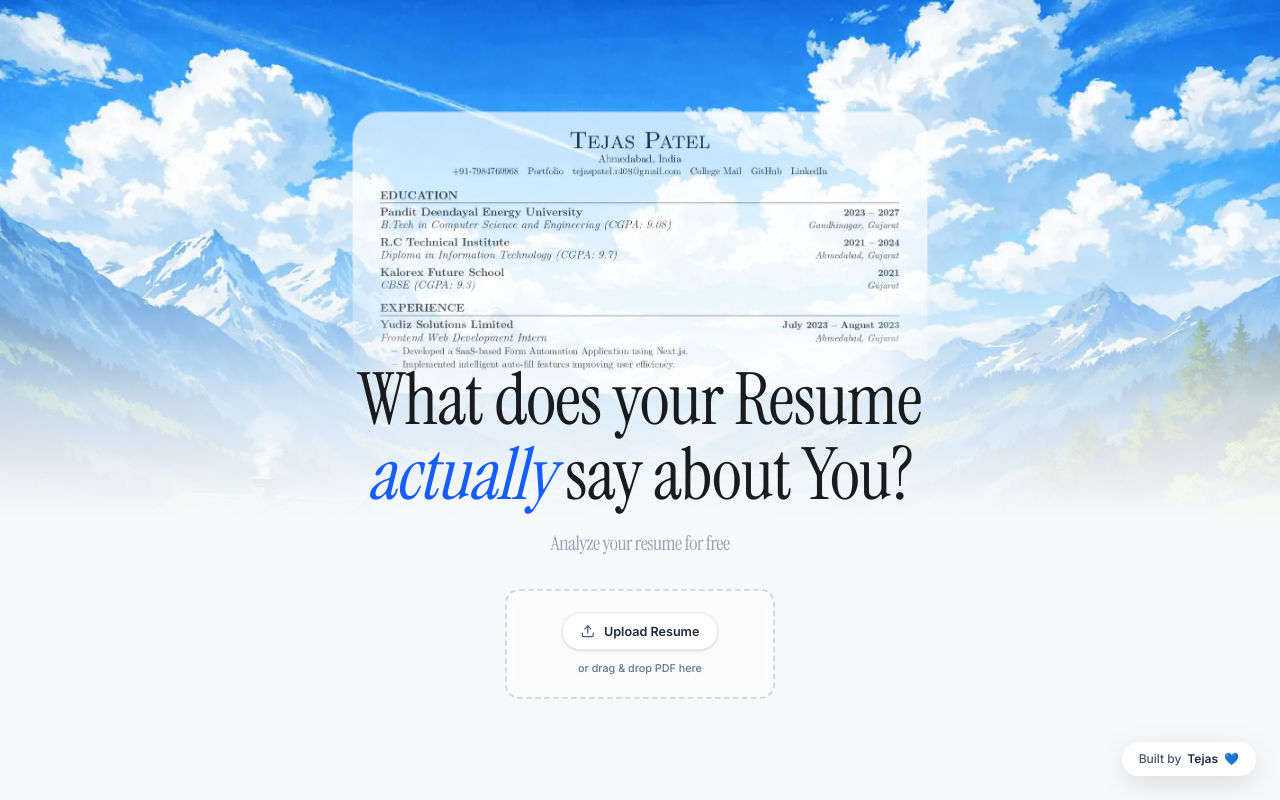
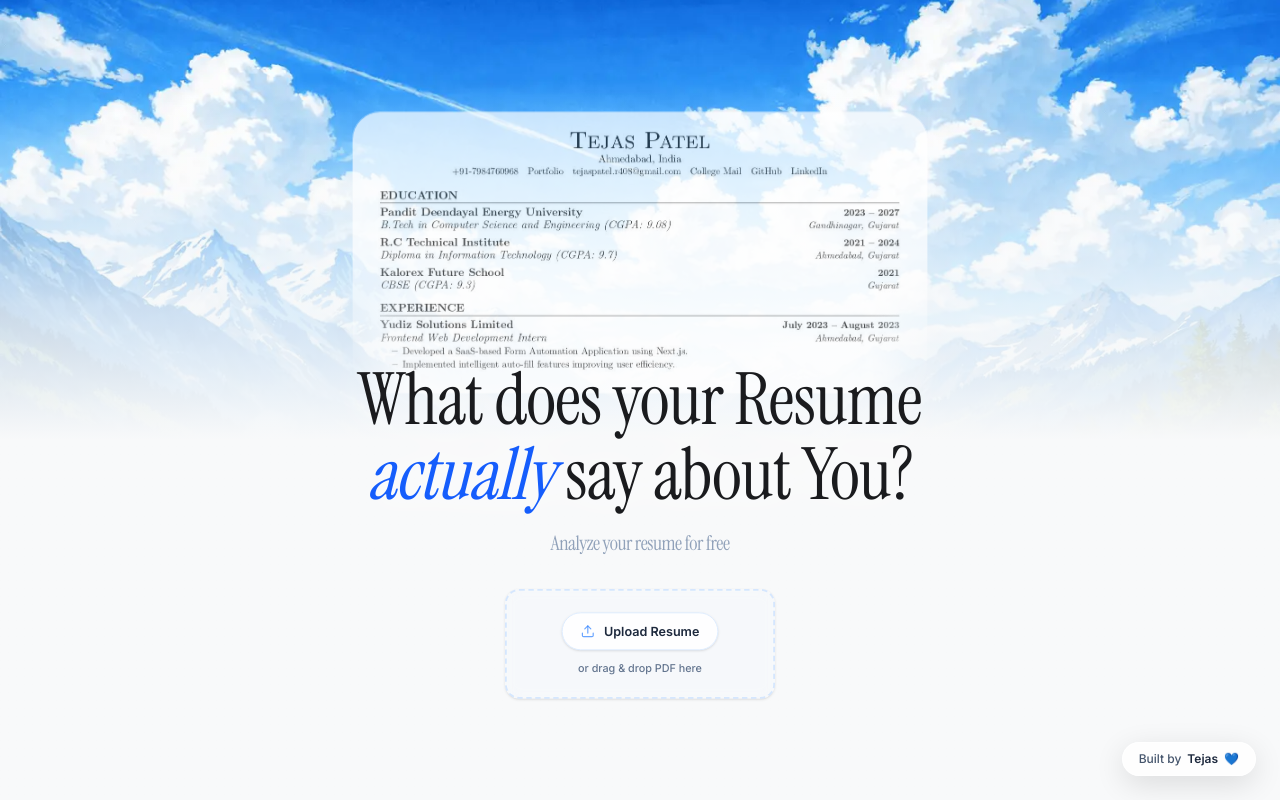
Before and after one commit to patel-tejas/blink-resume-analyzer, a Next.js app: page / in a window 1280 px wide. Built offline with nearby package versions, Linux system fonts and the light colour scheme.

Commit message:
final finishing touches...

```diff
--- a/src/app/page.tsx
+++ b/src/app/page.tsx
@@ -178,7 +178,7 @@ export default function Home() {
       }}
     >
       {/* Deep gradient overlay to fade clouds perfectly into background color */}
-      <div className="absolute inset-0 bg-gradient-to-b from-transparent from-[20%] via-[#f8f9fa]/80 via-[50%] to-[#f8f9fa] to-[65%] pointer-events-none z-0"></div>
+      <div className="absolute inset-0 bg-gradient-to-b from-transparent from-[10%] via-[#f8f9fa]/80 via-[38%] to-[#f8f9fa] to-[55%] pointer-events-none z-0"></div>
 
       <div className="relative z-10 w-full max-w-5xl mx-auto px-6 pt-4 flex flex-col items-center">
 
@@ -250,7 +250,7 @@ export default function Home() {
           {isProcessing && (
             <motion.div
               key="progress"
-              className="w-full relative z-10 p-4 bg-white/80 backdrop-blur-md rounded-2xl shadow-lg border border-gray-100"
+              className="w-full relative z-10 p-4 bg-blue-50/80 backdrop-blur-md rounded-2xl shadow-lg border border-blue-100"
               initial={{ opacity: 0, y: 20 }}
               animate={{ opacity: 1, y: 0 }}
               exit={{ opacity: 0, scale: 0.95 }}
--- a/src/components/FileUpload.tsx
+++ b/src/components/FileUpload.tsx
@@ -64,8 +64,8 @@ export default function FileUpload({ onFileSelect, isProcessing }: FileUploadPro
         className={`relative cursor-pointer transition-all duration-300 w-full rounded-2xl p-6 border-2 border-dashed ${isProcessing
             ? "opacity-50 cursor-not-allowed border-slate-200"
             : isDragActive
-              ? "border-blue-400 bg-white/80 shadow-lg"
-              : "border-slate-300 bg-white/40 hover:bg-white/80 hover:border-slate-400 backdrop-blur-sm"
+              ? "border-blue-400 bg-blue-50/80 shadow-[0_0_20px_rgba(59,130,246,0.15)]"
+              : "border-blue-200/60 bg-blue-50/20 hover:bg-blue-50/40 hover:border-blue-300 backdrop-blur-sm shadow-sm"
           }`}
         whileHover={!isProcessing ? { scale: 1.01 } : undefined}
         whileTap={!isProcessing ? { scale: 0.99 } : undefined}
@@ -110,8 +110,8 @@ export default function FileUpload({ onFileSelect, isProcessing }: FileUploadPro
               exit={{ opacity: 0, y: -10 }}
               className="flex flex-col items-center justify-center"
             >
-              <div className={`inline-flex items-center gap-2.5 px-5 py-2.5 rounded-xl bg-white border border-slate-200 shadow-sm text-slate-800 font-semibold transition-colors ${isDragActive ? 'border-blue-400 shadow-md text-blue-600' : 'hover:border-slate-300 hover:shadow-md'}`}>
-                <Upload size={16} className={isDragActive ? 'text-blue-500' : 'text-slate-600'} />
+              <div className={`inline-flex items-center gap-2.5 px-5 py-2.5 rounded-xl bg-white/90 border border-blue-100 shadow-sm text-slate-800 font-semibold transition-all ${isDragActive ? 'border-blue-400 shadow-lg scale-105 text-blue-600' : 'hover:border-blue-300 hover:shadow-md'}`}>
+                <Upload size={16} className={isDragActive ? 'text-blue-500' : 'text-blue-500/70'} />
                 <span className="text-sm">Upload Resume</span>
               </div>
               <p className="mt-3 text-xs text-slate-500 font-medium">
```
